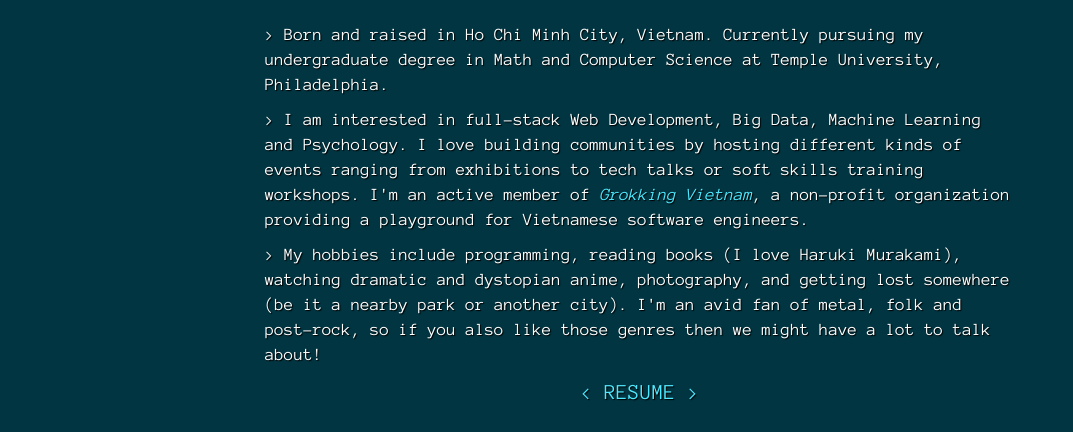
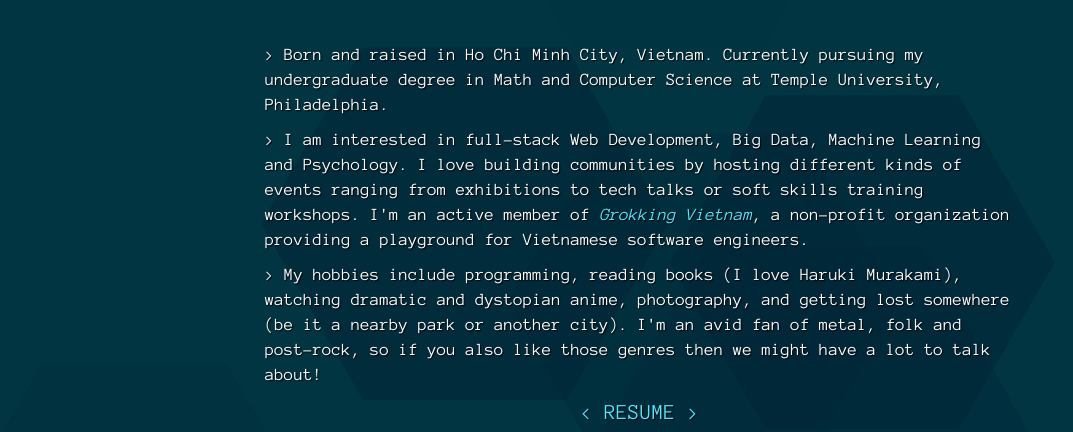
Before and after one commit to tuvtran/tuvtran.github.io, a website: page index.html in a window 1280 px wide. Shown: the part 193-625 px from the top of the page, without its empty margins (0-1073 px from the left). Drawn offline with nearby package versions, Linux system fonts and the light colour scheme; no server answers.

Commit message:
Add particles js

```diff
--- a/index.html
+++ b/index.html
@@ -39,11 +39,6 @@
       <script src="https://maxcdn.bootstrapcdn.com/bootstrap/3.3.7/js/bootstrap.min.js" integrity="sha384-Tc5IQib027qvyjSMfHjOMaLkfuWVxZxUPnCJA7l2mCWNIpG9mGCD8wGNIcPD7Txa" crossorigin="anonymous"></script>
       <script src="https://use.fontawesome.com/634ba7a49b.js"></script>
 
-      <!-- Bower components -->
-      <!-- Particles.js -->
-      <script src="bower_components/particles.js/particles.js"></script>
-      <script src="static/js/app-particles.js"></script>
-
       <!-- Custom fonts-->
       <link href='https://fonts.googleapis.com/css?family=Inconsolata' rel='stylesheet' type='text/css'>
       <link href='https://fonts.googleapis.com/css?family=Anonymous+Pro' rel='stylesheet' type='text/css'>
@@ -60,6 +55,10 @@
       <![endif]-->
 
       <!-- Add your site or application content here -->
+       <!-- Bower components -->
+      <!-- Particles.js -->
+      <div id="particles-js">
+      </div>
       <header id="main-header">
         <h1 id="name" class="text-center">Tu V. Tran</h1>
         <p id="sub" class="text-center">{ "engineer"; "hacker"; "wanderlust" }</p>
@@ -86,5 +85,13 @@
           </div>
         </div>
       </section>
+
+      <script type="text/javascript" src="bower_components/particles.js/particles.js"></script>
+      <script type="text/javascript" src="static/js/app-particles.js"></script>
+
+      <footer>
+        <p>The MIT License (MIT)</p>
+        <p>Copyright (c) 2015, Vincent Garreau</p>
+      </footer>
     </body>
 </html>
--- a/static/css/main.css
+++ b/static/css/main.css
@@ -7,9 +7,17 @@ div {
   display: block;
 }
 
+#particles-js {
+  width: 100%;
+  height: 100%;
+  z-index: -1;
+  position: absolute;
+}
+
 #main-header {
-  margin-top: 60px;
+  margin-top: 0px;
   margin-bottom: 35px;
+  padding-top: 60px;
 }
 
 #name {
--- a/static/js/app-particles.js
+++ b/static/js/app-particles.js
@@ -1,23 +1,25 @@
-var particles = {
+particlesJS('particles-js',
+
+  {
   "particles": {
     "number": {
-      "value": 80,
+      "value": 6,
       "density": {
         "enable": true,
         "value_area": 800
       }
     },
     "color": {
-      "value": "#ffffff"
+      "value": "#001e34"
     },
     "shape": {
-      "type": "circle",
+      "type": "polygon",
       "stroke": {
         "width": 0,
-        "color": "#000000"
+        "color": "#000"
       },
       "polygon": {
-        "nb_sides": 5
+        "nb_sides": 6
       },
       "image": {
         "src": "img/github.svg",
@@ -26,8 +28,8 @@ var particles = {
       }
     },
     "opacity": {
-      "value": 0.5,
-      "random": false,
+      "value": 0.3,
+      "random": true,
       "anim": {
         "enable": false,
         "speed": 1,
@@ -36,29 +38,30 @@ var particles = {
       }
     },
     "size": {
-      "value": 5,
-      "random": true,
+      "value": 160,
+      "random": false,
       "anim": {
-        "enable": false,
-        "speed": 40,
-        "size_min": 0.1,
+        "enable": true,
+        "speed": 10,
+        "size_min": 40,
         "sync": false
       }
     },
     "line_linked": {
-      "enable": true,
-      "distance": 150,
+      "enable": false,
+      "distance": 200,
       "color": "#ffffff",
-      "opacity": 0.4,
-      "width": 1
+      "opacity": 1,
+      "width": 2
     },
     "move": {
       "enable": true,
-      "speed": 6,
+      "speed": 8,
       "direction": "none",
       "random": false,
       "straight": false,
       "out_mode": "out",
+      "bounce": false,
       "attract": {
         "enable": false,
         "rotateX": 600,
@@ -70,11 +73,11 @@ var particles = {
     "detect_on": "canvas",
     "events": {
       "onhover": {
-        "enable": true,
-        "mode": "repulse"
+        "enable": false,
+        "mode": "grab"
       },
       "onclick": {
-        "enable": true,
+        "enable": false,
         "mode": "push"
       },
       "resize": true
@@ -94,7 +97,8 @@ var particles = {
         "speed": 3
       },
       "repulse": {
-        "distance": 200
+        "distance": 200,
+        "duration": 0.4
       },
       "push": {
         "particles_nb": 4
@@ -104,17 +108,7 @@ var particles = {
       }
     }
   },
-  "retina_detect": true,
-  "config_demo": {
-    "hide_card": false,
-    "background_color": "#b61924",
-    "background_image": "",
-    "background_position": "50% 50%",
-    "background_repeat": "no-repeat",
-    "background_size": "cover"
-  }
+  "retina_detect": true
 }
 
-particlesJS.load('particles-js', 'bower_components/particles.js/demo/particles.json', function() {
-  console.log('callback - particles.js config loaded');
-});
+);
```
Also changed, not shown: static/particles.json (+24 -30 lines).
